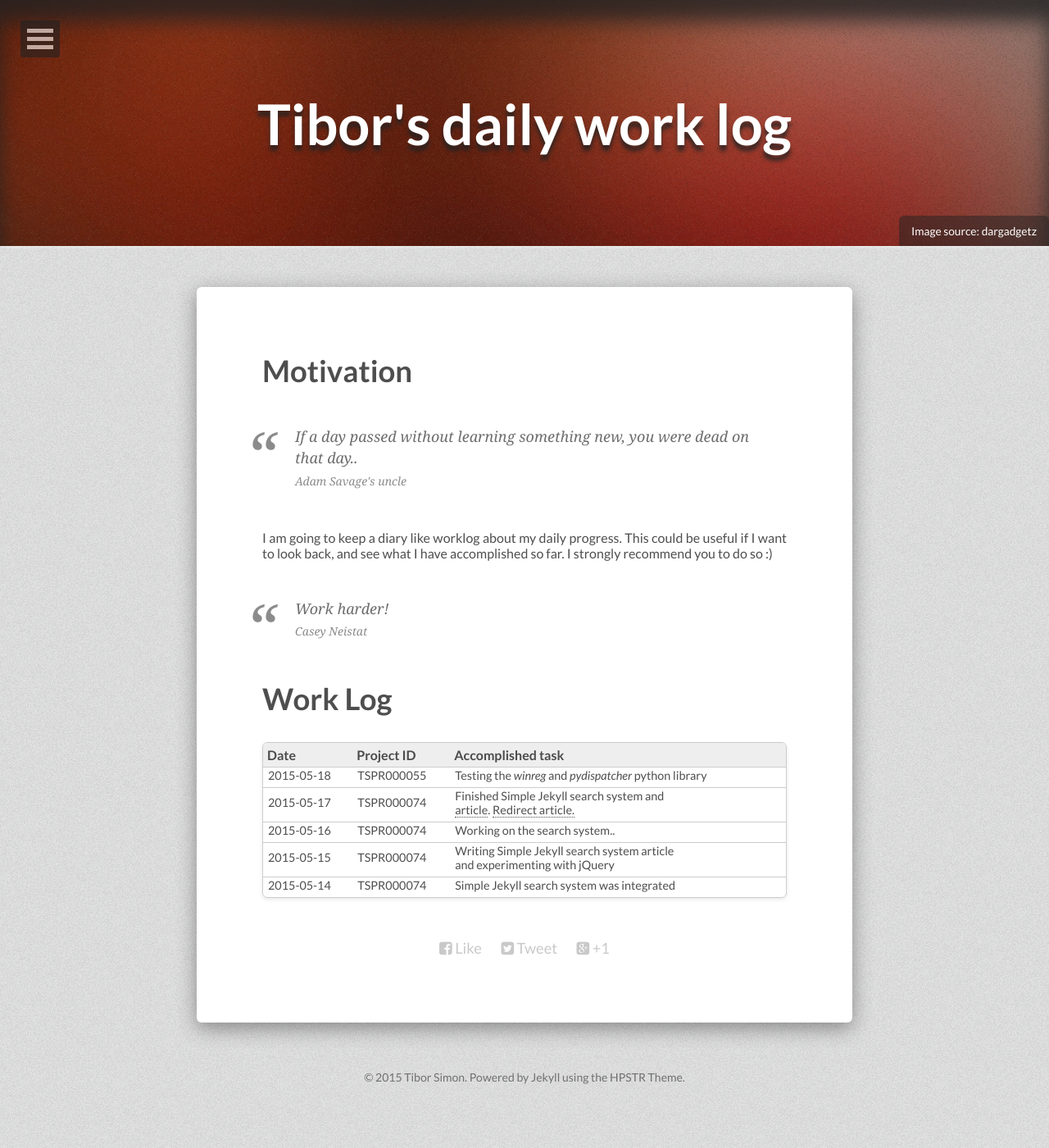
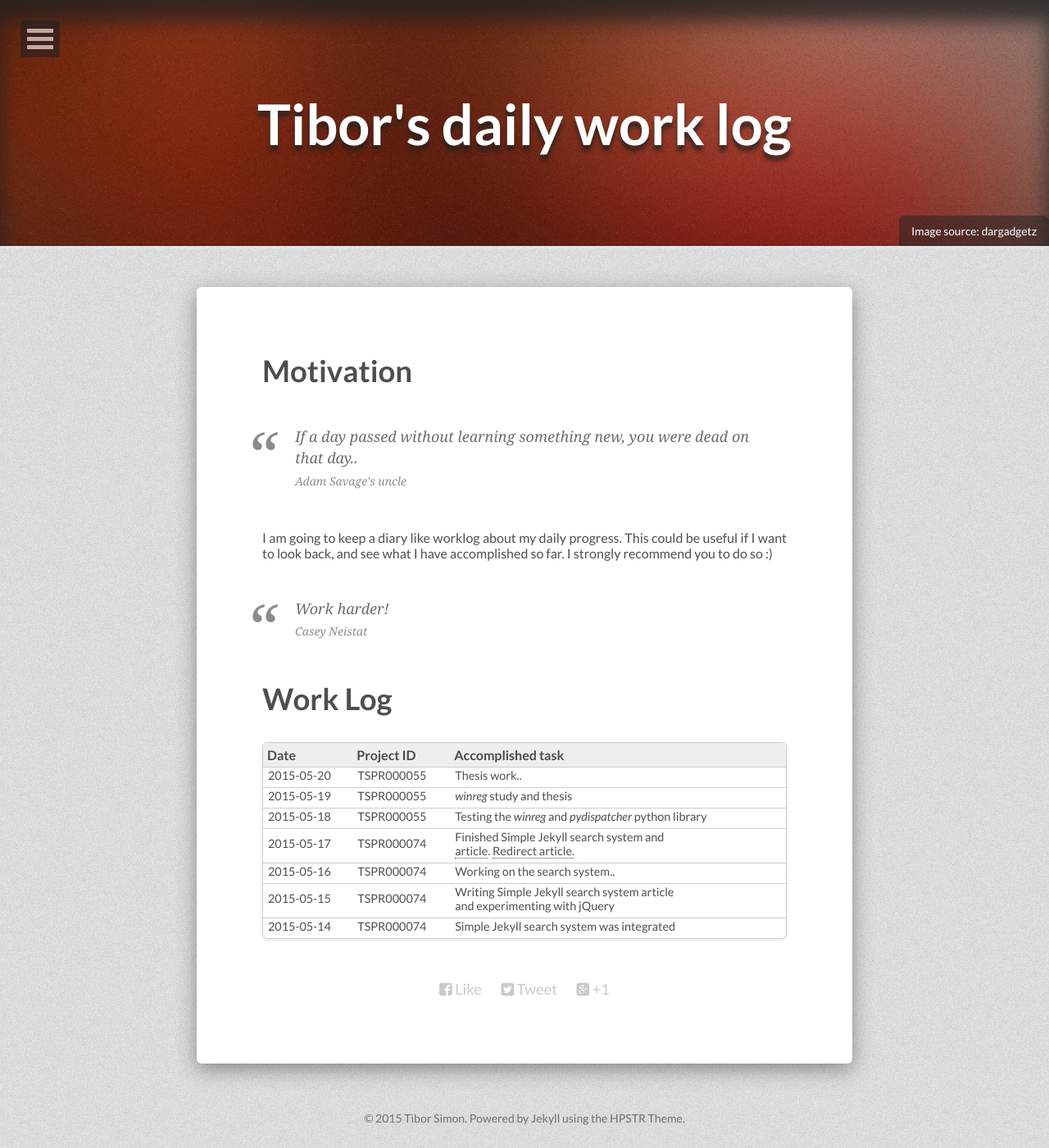
Before and after one commit to tiborsimon/tiborsimon.github.io, a Jekyll site: the page built from worklog/index.md, in a window 1280 px wide. Shown: the whole page at 82% size. Built offline with Jekyll 4.4.1, drawn with Linux system fonts in a browser that asks for light colours; nearby versions of some CDN libraries; before the commit the page ends 1350 px from its top, so only the background shows below that.

Commit message:
Update index.md

```diff
--- a/worklog/index.md
+++ b/worklog/index.md
@@ -29,6 +29,8 @@ Work harder!
 
 | Date | Project ID | Accomplished task |
 |:-----------|:------------|:------------|
+| 2015-05-20 | TSPR000055 | Thesis work..
+| 2015-05-19 | TSPR000055 | _winreg_ study and thesis
 | 2015-05-18 | TSPR000055 | Testing the _winreg_ and _pydispatcher_ python library
 | 2015-05-17 | TSPR000074 | Finished Simple Jekyll search system and <br>[article](http://tiborsimon.github.io/tools/simple-jekyll-search-system/). [Redirect article.](http://tiborsimon.github.io/tools/redirect-external-links-to-new-tab/)
 | 2015-05-16 | TSPR000074 | Working on the search system..
```
